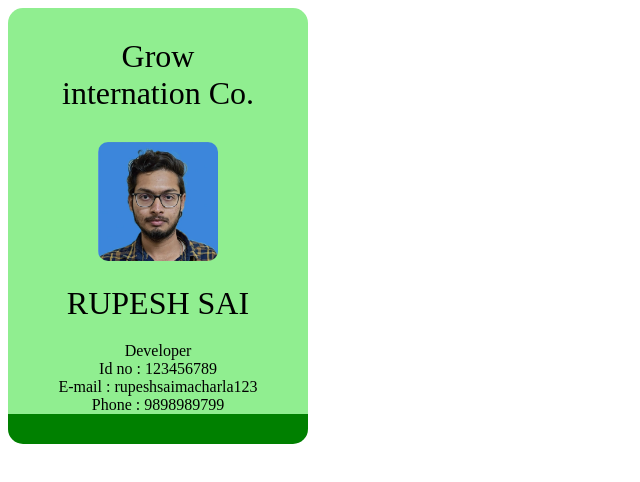
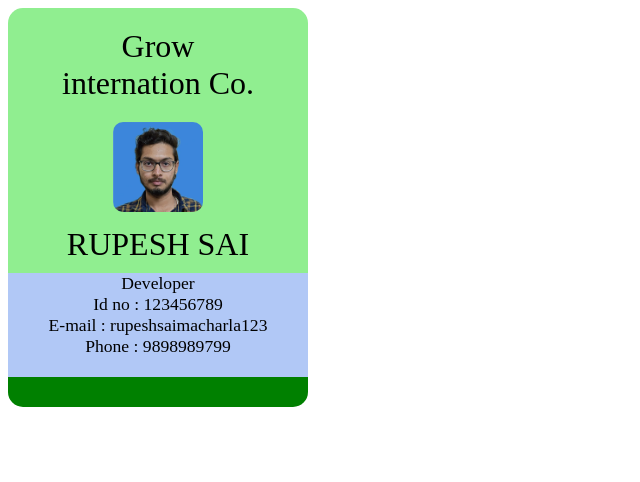
Before and after one commit to rupesh-sai/assignment_24_7_2024, a plain HTML site: page task2.html in a window 1280 px wide. Shown: the whole page, without its empty margins (0-640 px from the left). Drawn offline with Linux system fonts and the light colour scheme.

Commit message:
assignment

```diff
--- a/task2.html
+++ b/task2.html
@@ -1,28 +1,33 @@
 <!DOCTYPE html>
 <html lang="en">
   <head>
-    <meta charset="UTF-8">
-    <meta name="viewport" content="width=device-width, initial-scale=1.0">
+    <meta charset="UTF-8" />
+    <meta name="viewport" content="width=device-width, initial-scale=1.0" />
     <title>Document</title>
     <style>
-        .id-card{
+      .id-card {
         text-align: center;
         width: 300px;
         background-color: lightgreen;
         border-bottom: 30px solid green;
         border-radius: 15px;
       }
-        .company{
+      .company {
         font-size: 2rem;
-            padding: 30px 0;
+        padding: 20px 0;
       }
-        .image{
-            width: 40%;
+      .image {
+        width: 30%;
         border-radius: 10px;
       }
-        .name{
+      .name {
         font-size: 2rem;
-            padding: 20px 0;
+        padding: 10px 0;
+      }
+      .info{
+        font-size: 1.1rem;
+        padding-bottom: 20px;
+        background-color: rgb(177, 200, 246);
       }
     </style>
   </head>
@@ -32,18 +37,11 @@
         <div>Grow</div>
         <div>internation Co.</div>
       </div>
-        <img src="./photo.jpg" alt="" class="image">
-        <div class="name">
-            RUPESH SAI
-        </div>
-        <div class="profession">
-            Developer
-        </div>
-        <div>
-
-            <div>
-                Id no : 123456789
-            </div>
+      <img src="./photo.jpg" alt="" class="image" />
+      <div class="name">RUPESH SAI</div>
+      <div class="info">
+          <div class="profession">Developer</div>
+        <div>Id no : 123456789</div>
         <div>E-mail : rupeshsaimacharla123</div>
         <div>Phone : 9898989799</div>
       </div>
```
Also changed, not shown: index.html (+2 -2 lines). Lines whose indentation alone changed are shown as unchanged.
